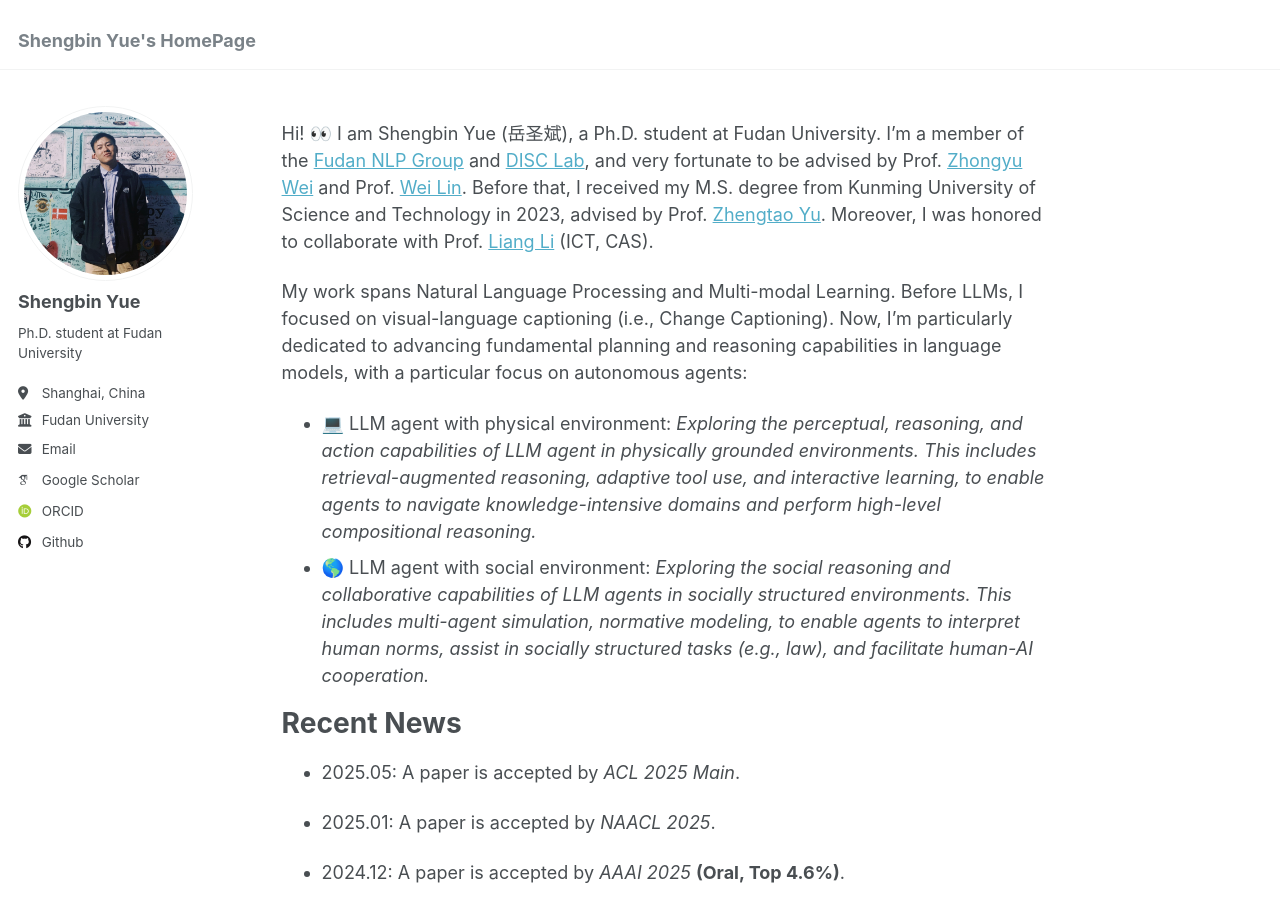
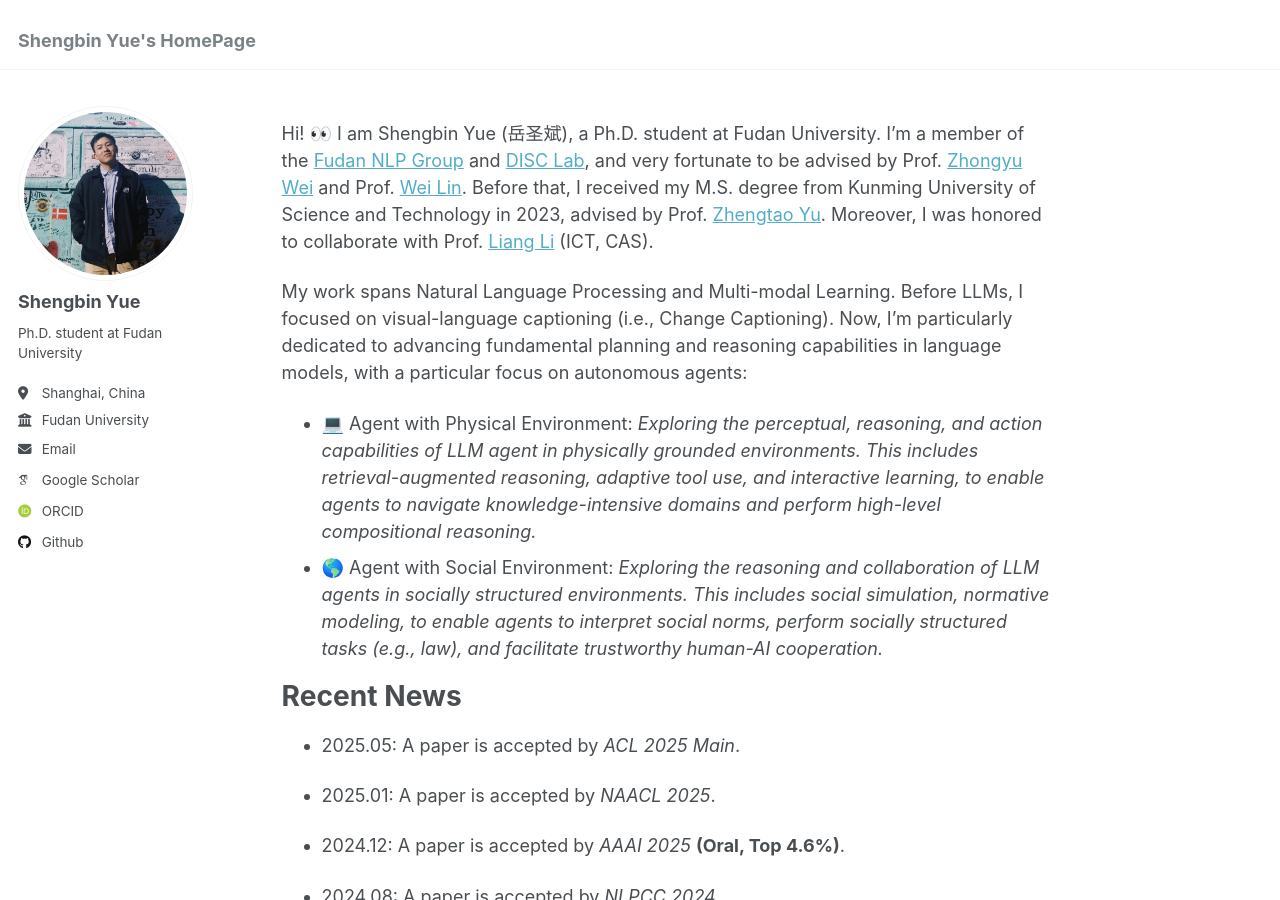
Before and after one commit to yueshengbin/yueshengbin.github.io, a Jekyll site: the page built from _pages/about.md, in a window 1280 px wide and 900 px high. Built offline with Jekyll 4.4.1, drawn with Linux system fonts in a browser that asks for light colours; some web fonts are replaced.

Commit message:
Update about.md

```diff
--- a/_pages/about.md
+++ b/_pages/about.md
@@ -10,8 +10,8 @@ redirect_from:
 Hi! 👀 I am Shengbin Yue (岳圣斌), a Ph.D. student at Fudan University. I’m a member of the [Fudan NLP Group](https://nlp.fudan.edu.cn/nlpen/main.htm) and [DISC Lab](http://www.fudan-disc.com/), and very fortunate to be advised by Prof. [Zhongyu Wei](http://www.fudan-disc.com/people/zywei) and Prof. [Wei Lin](https://iics.fudan.edu.cn/41/d7/c33358a410071/page.htm). Before that, I received my M.S. degree from Kunming University of Science and Technology in 2023, advised by Prof. [Zhengtao Yu](https://xzy.kmust.edu.cn/info/1159/1311.htm). Moreover, I was honored to collaborate with Prof. [Liang Li](https://vipl.ict.ac.cn/people/lliang/) (ICT, CAS).
 
 My work spans Natural Language Processing and Multi-modal Learning. Before LLMs, I focused on visual-language captioning (i.e., Change Captioning). Now, I’m particularly dedicated to advancing fundamental planning and reasoning capabilities in language models, with a particular focus on autonomous agents:
-* 💻 LLM agent with physical environment: *Exploring the perceptual, reasoning, and action capabilities of LLM agent in physically grounded environments. This includes retrieval-augmented reasoning, adaptive tool use, and interactive learning, to enable agents to navigate knowledge-intensive domains and perform high-level compositional reasoning.*
-* 🌎 LLM agent with social environment: *Exploring the social reasoning and collaborative capabilities of LLM agents in socially structured environments. This includes multi-agent simulation, normative modeling, to enable agents to interpret human norms, assist in socially structured tasks (e.g., law), and facilitate human-AI cooperation.*
+* 💻 Agent with Physical Environment: *Exploring the perceptual, reasoning, and action capabilities of LLM agent in physically grounded environments. This includes retrieval-augmented reasoning, adaptive tool use, and interactive learning, to enable agents to navigate knowledge-intensive domains and perform high-level compositional reasoning.*
+* 🌎 Agent with Social Environment: *Exploring the reasoning and collaboration of LLM agents in socially structured environments. This includes social simulation, normative modeling, to enable agents to interpret social norms, perform socially structured tasks (e.g., law), and facilitate trustworthy human-AI cooperation.*
 
 
 Recent News
```
